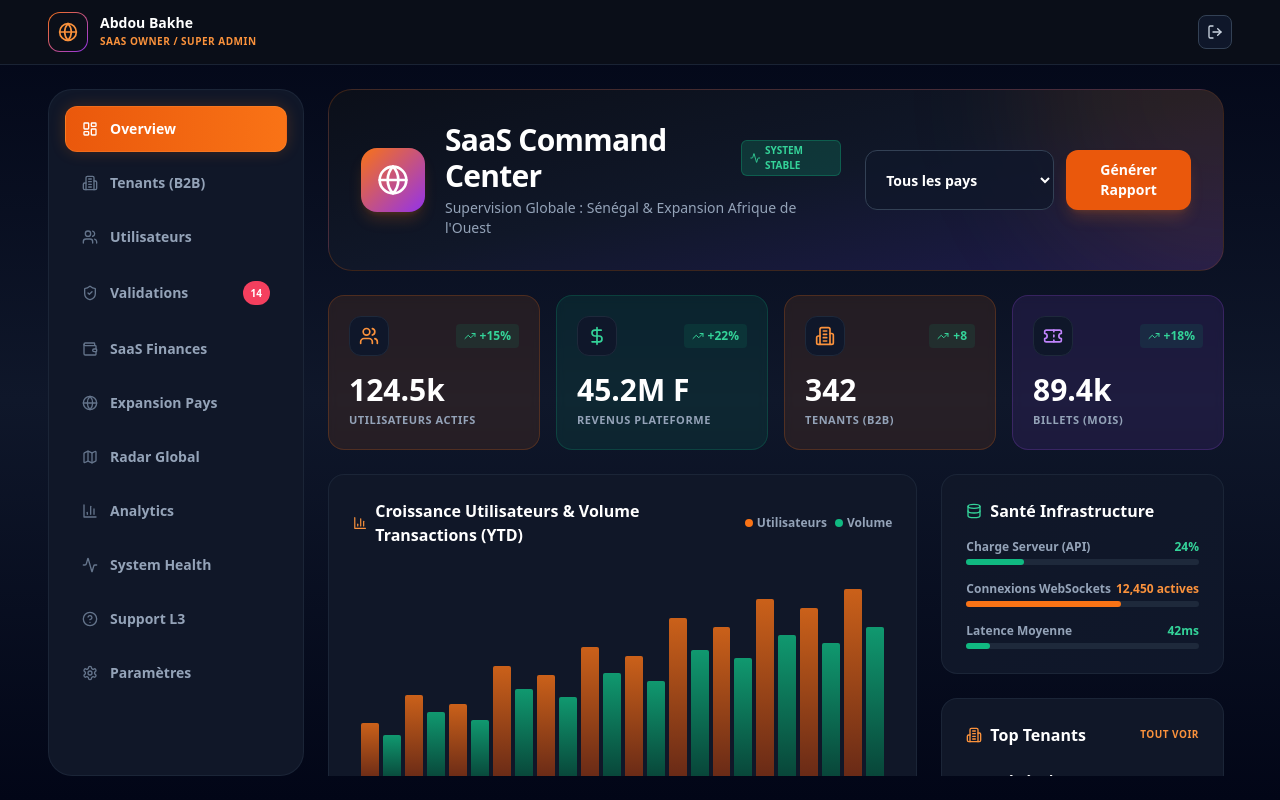
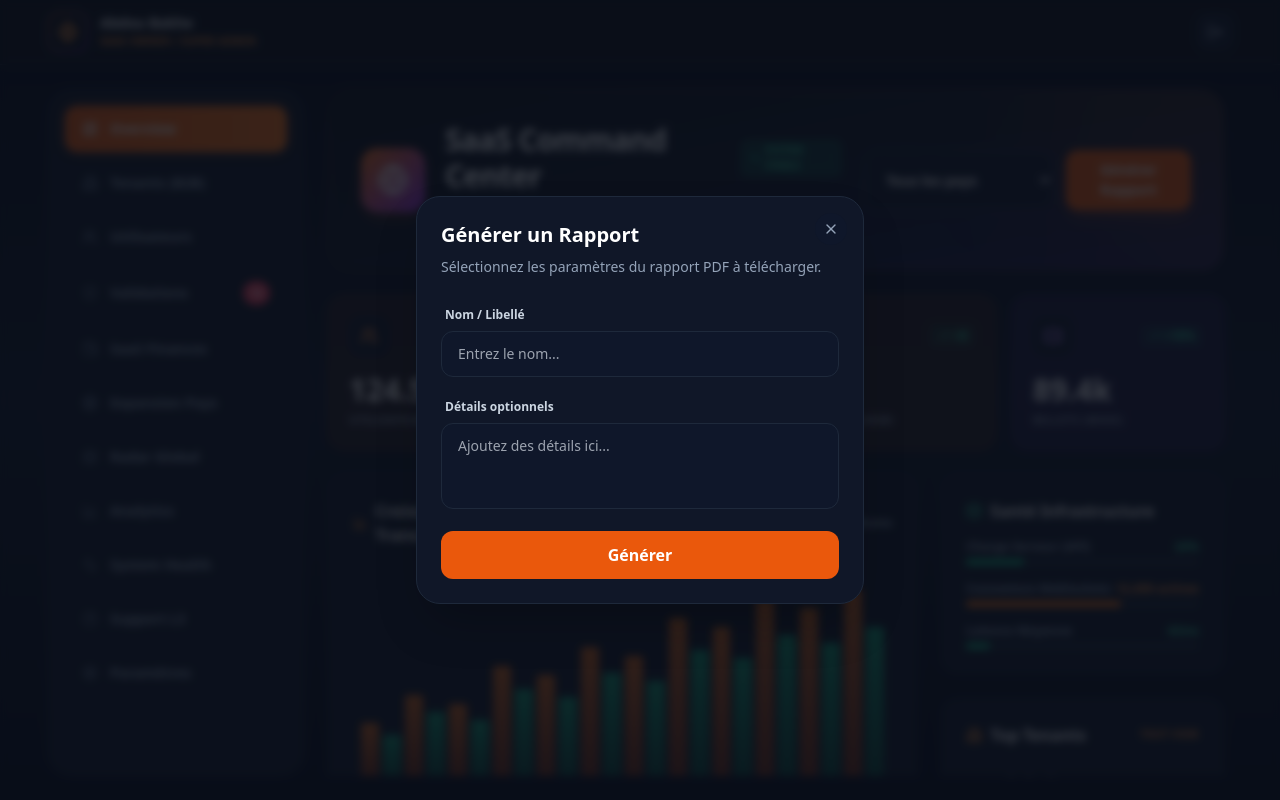
Before and after one commit to migini10/Aller-Retour, a Next.js app in the folder apps/web/: page /dashboard/admin in a window 1280 px wide. Both pictures are taken after a click on the button "Générer Rapport". Built offline with nearby package versions, Linux system fonts and the light colour scheme.

Commit message:
feat(ui): add interactive MockModal for primary action buttons

```diff
--- a/apps/web/src/app/dashboard/admin/page.tsx
+++ b/apps/web/src/app/dashboard/admin/page.tsx
@@ -32,8 +32,11 @@ const navItems = [
   { id: 'parametres', label: 'Paramètres', icon: Settings },
 ];
 
+import { useModal } from '../../../components/ModalContext';
+
 export default function AdminDashboard() {
   const [activeTab, setActiveTab] = useState('accueil');
+  const { openModal } = useModal();
 
   const renderContent = () => {
     switch(activeTab) {
--- a/apps/web/src/app/dashboard/admin/sections/Accueil.tsx
+++ b/apps/web/src/app/dashboard/admin/sections/Accueil.tsx
@@ -9,7 +9,10 @@ const stats = [
   { label: 'Billets (Mois)', val: '89.4k', trend: '+18%', icon: Ticket, color: 'text-purple-400', bg: 'bg-purple-500/10 border-purple-500/20' },
 ];
 
+import { useModal } from '../../../../components/ModalContext';
+
 export default function SectionAccueil() {
+  const { openModal } = useModal();
   return (
     <div className="space-y-6">
       {/* Hero SaaS Control */}
@@ -37,7 +40,7 @@ export default function SectionAccueil() {
               <option>Sénégal (Actif)</option>
               <option>Côte d'Ivoire (Beta)</option>
             </select>
-            <button className="bg-orange-600 hover:bg-orange-500 text-white font-bold px-5 py-2.5 rounded-xl transition-colors text-sm shadow-lg shadow-orange-500/20">
+            <button onClick={() => openModal('Générer un Rapport', 'Sélectionnez les paramètres du rapport PDF à télécharger.', 'Générer')} className="bg-orange-600 hover:bg-orange-500 text-white font-bold px-5 py-2.5 rounded-xl transition-colors text-sm shadow-lg shadow-orange-500/20">
               Générer Rapport
             </button>
           </div>
--- a/apps/web/src/app/dashboard/carrier/sections/Accueil.tsx
+++ b/apps/web/src/app/dashboard/carrier/sections/Accueil.tsx
@@ -9,7 +9,10 @@ const stats = [
   { label: 'Véhicules en Ligne', val: '32 / 45', trend: 'Stable', icon: Bus, color: 'text-purple-400', bg: 'bg-purple-500/10 border-purple-500/20' },
 ];
 
+import { useModal } from '../../../../components/ModalContext';
+
 export default function SectionAccueil() {
+  const { openModal } = useModal();
   return (
     <div className="space-y-6">
       {/* En-tête Entreprise */}
@@ -28,7 +31,7 @@ export default function SectionAccueil() {
             </div>
           </div>
           <div className="flex gap-2">
-            <button className="bg-orange-600 hover:bg-orange-500 text-white font-bold py-2.5 px-5 rounded-xl text-sm transition-colors flex items-center gap-2">
+            <button onClick={() => openModal('Créer un trajet', 'Renseignez les détails du nouveau trajet.', 'Créer')} className="bg-orange-600 hover:bg-orange-500 text-white font-bold py-2.5 px-5 rounded-xl text-sm transition-colors flex items-center gap-2">
               <Route className="w-4 h-4" /> Créer un trajet
             </button>
           </div>
--- a/apps/web/src/app/dashboard/client/page.tsx
+++ b/apps/web/src/app/dashboard/client/page.tsx
@@ -7,11 +7,13 @@ import {
   List, LayoutGrid, Search, FilterX
 } from 'lucide-react';
 import QRCodeBrandEngine from '../../../components/QRCodeBrandEngine';
+import { useModal } from '../../../components/ModalContext';
 
 export default function ClientDashboard() {
   const [activeTab, setActiveTab] = useState<'trips' | 'wallet' | 'miles' | 'luggage'>('trips');
   const [showShareModal, setShowShareModal] = useState(false);
   const [viewMode, setViewMode] = useState<'list' | 'grid'>('list');
+  const { openModal } = useModal();
 
   // Search & Filters State
   const [searchQuery, setSearchQuery] = useState('');
@@ -48,7 +50,7 @@ export default function ClientDashboard() {
                 <p className="text-base font-bold text-white">45 000 FCFA</p>
               </div>
             </div>
-            <button className="w-full sm:w-auto bg-orange-600 hover:bg-orange-500 text-white font-semibold px-5 py-2.5 rounded-xl transition-colors flex items-center justify-center gap-2 text-sm shadow-sm">
+            <button onClick={() => openModal('Recharger', 'Connectez votre compte Wave pour recharger votre Wallet.', 'Continuer avec Wave')} className="w-full sm:w-auto bg-orange-600 hover:bg-orange-500 text-white font-semibold px-5 py-2.5 rounded-xl transition-colors flex items-center justify-center gap-2 text-sm shadow-sm">
               <Sparkles className="w-4 h-4" /> Recharger via Wave
             </button>
           </div>
--- a/apps/web/src/app/dashboard/layout.tsx
+++ b/apps/web/src/app/dashboard/layout.tsx
@@ -7,6 +7,7 @@ import { Menu, X } from 'lucide-react';
 import Link from 'next/link';
 import { Bus } from 'lucide-react';
 import { BrandingProvider } from '../../components/BrandingContext';
+import { ModalProvider } from '../../components/ModalContext';
 
 export default function DashboardLayout({ children }: { children: React.ReactNode }) {
   const [sidebarOpen, setSidebarOpen] = useState(false);
@@ -21,6 +22,7 @@ export default function DashboardLayout({ children }: { children: React.ReactNod
 
   return (
     <BrandingProvider>
+      <ModalProvider>
       <div className="h-screen overflow-hidden bg-slate-950 text-slate-100 flex flex-col">
       {/* Topbar Mobile-only : fixée en haut, visible uniquement sur petits écrans */}
       <header className="lg:hidden fixed top-0 left-0 right-0 z-40 h-16 bg-[#0B0F19]/95 backdrop-blur-xl border-b border-slate-800/80 flex items-center justify-between px-5 shadow-md">
@@ -68,7 +70,8 @@ export default function DashboardLayout({ children }: { children: React.ReactNod
           {children}
         </main>
       </div>
-    </div>
+      </div>
+      </ModalProvider>
     </BrandingProvider>
   );
 }
--- a/apps/web/src/app/dashboard/station/sections/Departs.tsx
+++ b/apps/web/src/app/dashboard/station/sections/Departs.tsx
@@ -7,9 +7,11 @@ const departs = [
   { id: 'TRIP-403', dest: 'Saint-Louis', time: '15:00', realTime: '15:00', bus: 'Minibus Climatisé (DK-456)', chauffeur: 'Amadou Sow', places: 15, statut: 'Prêt' },
   { id: 'TRIP-399', dest: 'Thiès', time: '13:45', realTime: '14:15', bus: 'Taxi 7 Places (TH-789)', chauffeur: 'Ousmane Diop', places: 7, statut: 'En cours', retard: '+30m' },
 ];
+import { useModal } from '../../../../components/ModalContext';
 
 export default function SectionDeparts() {
   const [tab, setTab] = useState('Aujourd\'hui');
+  const { openModal } = useModal();
 
   return (
     <div className="space-y-6">
@@ -64,8 +66,8 @@ export default function SectionDeparts() {
                 </span>
 
                 <div className="flex gap-2">
-                  <button className="bg-slate-900 border border-slate-700 hover:bg-slate-800 text-white font-semibold py-2 px-4 rounded-xl text-xs transition-colors">Retard/Alerte</button>
-                  <button className="bg-orange-600 hover:bg-orange-500 text-white font-semibold py-2 px-4 rounded-xl text-xs transition-colors flex items-center gap-1">Gérer <ChevronRight className="w-3 h-3" /></button>
+                  <button onClick={() => openModal('Signaler un Retard', 'Veuillez indiquer le motif et la durée du retard.', 'Signaler')} className="bg-slate-900 border border-slate-700 hover:bg-slate-800 text-white font-semibold py-2 px-4 rounded-xl text-xs transition-colors">Retard/Alerte</button>
+                  <button onClick={() => openModal('Gérer le Départ', 'Finalisez l\'embarquement et générez le manifeste.', 'Valider le départ')} className="bg-orange-600 hover:bg-orange-500 text-white font-semibold py-2 px-4 rounded-xl text-xs transition-colors flex items-center gap-1">Gérer <ChevronRight className="w-3 h-3" /></button>
                 </div>
               </div>
             </div>
--- /dev/null
+++ b/apps/web/src/components/MockModal.tsx
@@ -0,0 +1,71 @@
+import React, { useState } from 'react';
+import { X, CheckCircle2, Loader2 } from 'lucide-react';
+
+interface MockModalProps {
+  isOpen: boolean;
+  onClose: () => void;
+  title: string;
+  description?: string;
+  buttonText?: string;
+}
+
+export default function MockModal({ isOpen, onClose, title, description = "Remplissez les informations ci-dessous pour continuer.", buttonText = "Valider" }: MockModalProps) {
+  const [loading, setLoading] = useState(false);
+  const [success, setSuccess] = useState(false);
+
+  if (!isOpen) return null;
+
+  const handleSubmit = (e: React.FormEvent) => {
+    e.preventDefault();
+    setLoading(true);
+    setTimeout(() => {
+      setLoading(false);
+      setSuccess(true);
+      setTimeout(() => {
+        setSuccess(false);
+        onClose();
+      }, 1500);
+    }, 1000);
+  };
+
+  return (
+    <div className="fixed inset-0 z-[100] flex items-center justify-center p-4">
+      <div className="absolute inset-0 bg-[#0B0F19]/80 backdrop-blur-sm" onClick={onClose} />
+      <div className="relative bg-[#101728] border border-slate-800 rounded-3xl w-full max-w-md p-6 shadow-2xl animate-in fade-in zoom-in-95 duration-200">
+        <button onClick={onClose} className="absolute right-4 top-4 p-2 text-slate-400 hover:text-white bg-slate-900 rounded-full transition-colors">
+          <X className="w-4 h-4" />
+        </button>
+
+        {success ? (
+          <div className="py-8 flex flex-col items-center justify-center text-center space-y-4">
+            <div className="w-16 h-16 rounded-full bg-emerald-500/20 flex items-center justify-center">
+              <CheckCircle2 className="w-8 h-8 text-emerald-400" />
+            </div>
+            <h3 className="text-xl font-bold text-white">Opération réussie !</h3>
+            <p className="text-slate-400 text-sm">Vos modifications ont été enregistrées avec succès.</p>
+          </div>
+        ) : (
+          <>
+            <h2 className="text-xl font-bold text-white mb-2">{title}</h2>
+            <p className="text-sm text-slate-400 mb-6">{description}</p>
+
+            <form onSubmit={handleSubmit} className="space-y-4">
+              <div className="space-y-1.5">
+                <label className="text-xs font-semibold text-slate-300 ml-1">Nom / Libellé</label>
+                <input required type="text" placeholder="Entrez le nom..." className="w-full bg-slate-900 border border-slate-800 rounded-xl px-4 py-3 text-white text-sm focus:outline-none focus:border-orange-500/50 transition-colors" />
+              </div>
+              <div className="space-y-1.5">
+                <label className="text-xs font-semibold text-slate-300 ml-1">Détails optionnels</label>
+                <textarea rows={3} placeholder="Ajoutez des détails ici..." className="w-full bg-slate-900 border border-slate-800 rounded-xl px-4 py-3 text-white text-sm focus:outline-none focus:border-orange-500/50 transition-colors resize-none" />
+              </div>
+
+              <button disabled={loading} type="submit" className="w-full mt-4 bg-orange-600 hover:bg-orange-500 text-white font-bold py-3 rounded-xl transition-colors flex items-center justify-center gap-2">
+                {loading ? <Loader2 className="w-5 h-5 animate-spin" /> : buttonText}
+              </button>
+            </form>
+          </>
+        )}
+      </div>
+    </div>
+  );
+}
--- /dev/null
+++ b/apps/web/src/components/ModalContext.tsx
@@ -0,0 +1,48 @@
+'use client';
+import React, { createContext, useContext, useState } from 'react';
+import MockModal from './MockModal';
+
+interface ModalContextType {
+  openModal: (title: string, description?: string, buttonText?: string) => void;
+  closeModal: () => void;
+}
+
+const ModalContext = createContext<ModalContextType>({
+  openModal: () => {},
+  closeModal: () => {},
+});
+
+export const useModal = () => useContext(ModalContext);
+
+export function ModalProvider({ children }: { children: React.ReactNode }) {
+  const [isOpen, setIsOpen] = useState(false);
+  const [modalConfig, setModalConfig] = useState({
+    title: '',
+    description: 'Remplissez les informations ci-dessous pour continuer.',
+    buttonText: 'Valider'
+  });
+
+  const openModal = (title: string, description?: string, buttonText?: string) => {
+    setModalConfig({
+      title,
+      description: description || 'Remplissez les informations ci-dessous pour continuer.',
+      buttonText: buttonText || 'Valider'
+    });
+    setIsOpen(true);
+  };
+
+  const closeModal = () => setIsOpen(false);
+
+  return (
+    <ModalContext.Provider value={{ openModal, closeModal }}>
+      {children}
+      <MockModal
+        isOpen={isOpen}
+        onClose={closeModal}
+        title={modalConfig.title}
+        description={modalConfig.description}
+        buttonText={modalConfig.buttonText}
+      />
+    </ModalContext.Provider>
+  );
+}
```
Also changed, not shown: apps/web/src/app/dashboard/traveller/page.tsx (+5 -2 lines), 1 other file (tests, documents, lock files or other folders).
